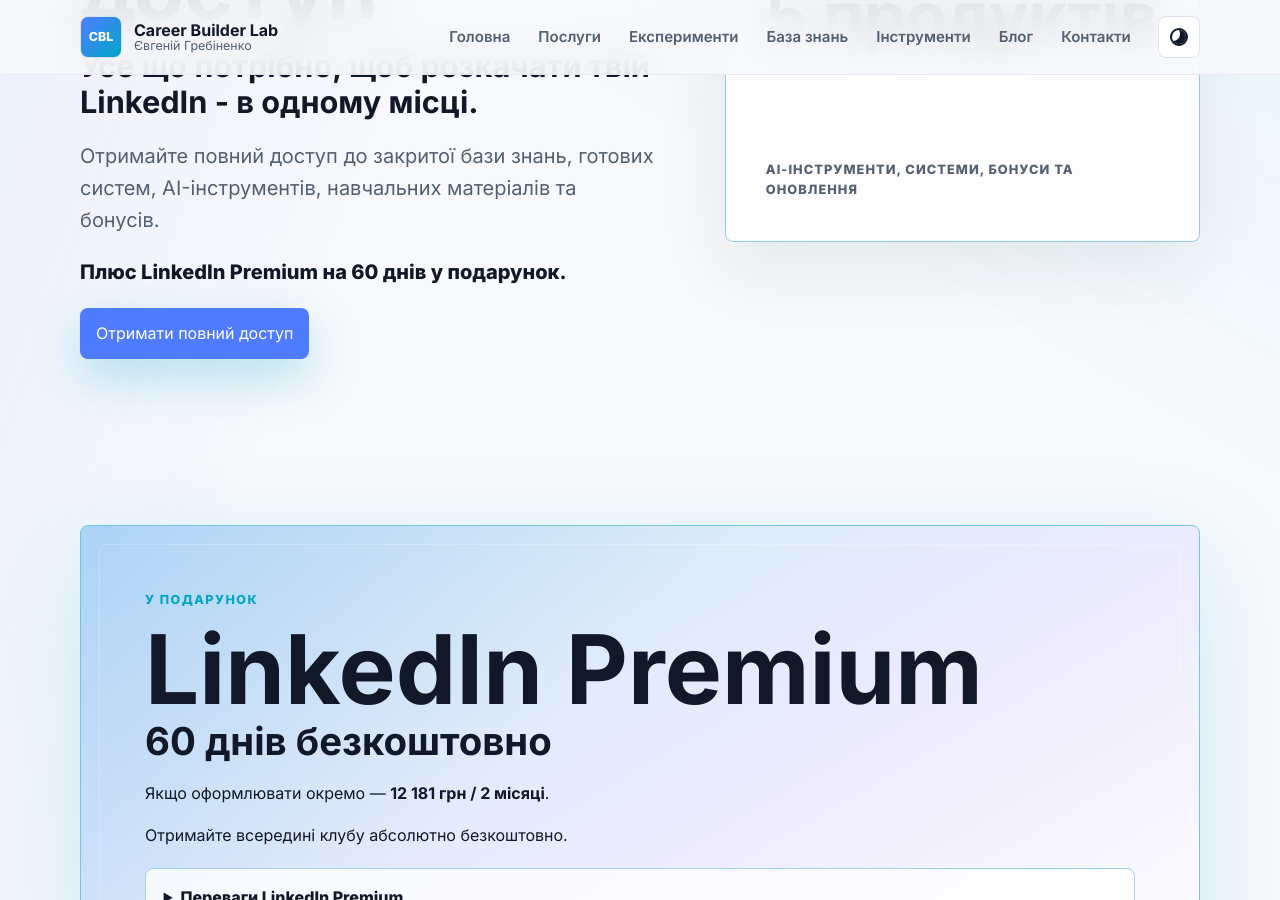
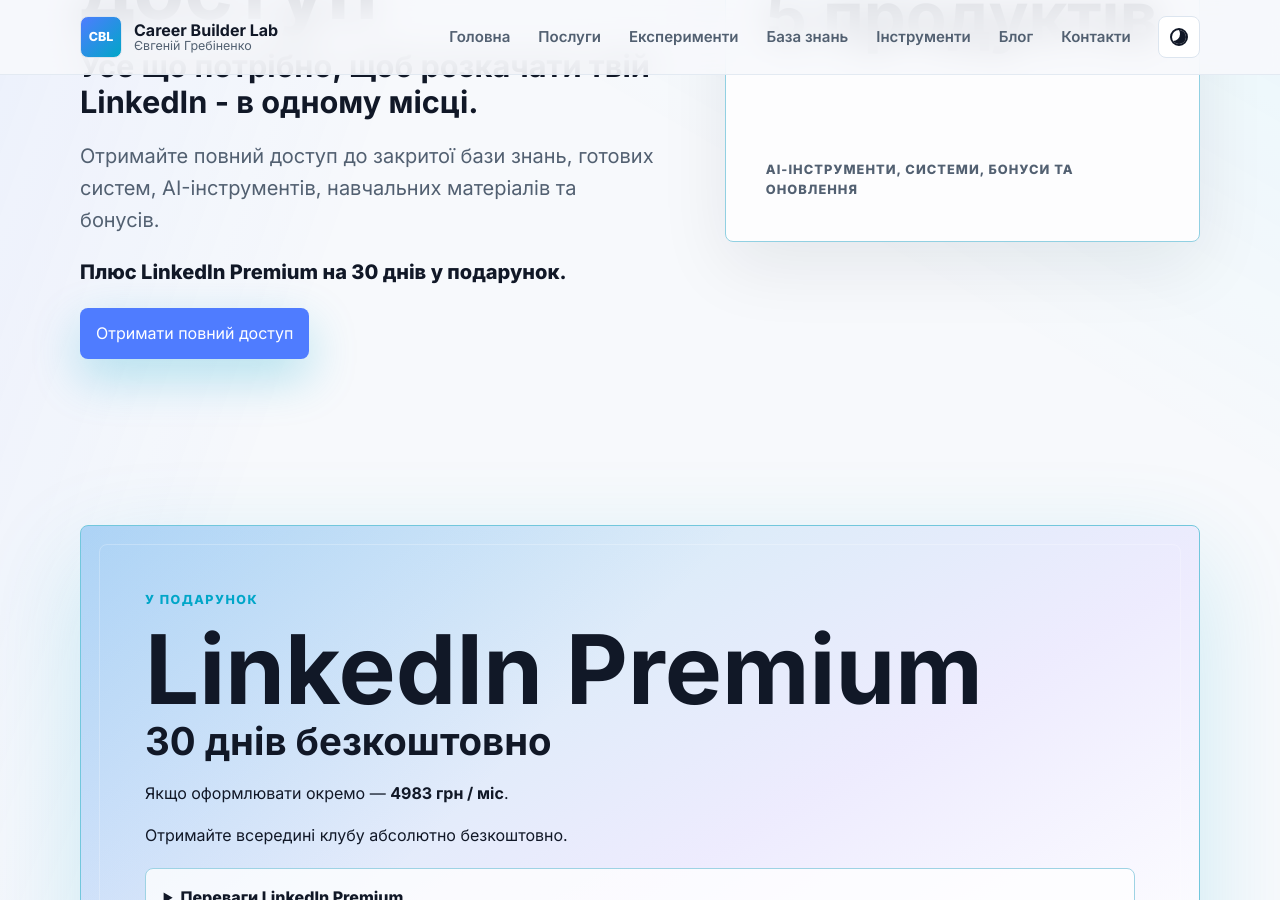
Before and after one commit to jenya112115-source/careerbuilderlab, a Jekyll site: the page built from _products/full-access.md, in a window 1280 px wide and 900 px high, scrolled down 493 px. Built offline with Jekyll 4.4.1, drawn with Linux system fonts in a browser that asks for light colours; some of the changed text lies outside the part shown.

Commit message:
Add files via upload

```diff
--- a/_layouts/experiment.html
+++ b/_layouts/experiment.html
@@ -7,6 +7,11 @@
     <p class="eyebrow">{{ page.status | default: "Експеримент" }}</p>
     <h1>{{ page.title }}</h1>
     <p class="lead">{{ page.description }}</p>
+    <div class="resource-meta-strip" aria-label="Інформація про експеримент">
+      <span>Автор: {{ page.author | default: site.author.name }}</span>
+      {% if page.updated %}<span>Оновлено: {{ page.updated | date: "%d.%m.%Y" }}</span>{% endif %}
+      <span>Розділ: {{ page.channel | default: page.status | default: "Експеримент" }}</span>
+    </div>
   </header>
   <div class="article-body container experiment-container">
     {{ content }}
--- a/_layouts/full-access.html
+++ b/_layouts/full-access.html
@@ -12,7 +12,7 @@
         <h1>{{ page.title }}</h1>
         <h2>{{ page.subtitle }}</h2>
         <p>{{ page.description }}</p>
-        <p class="full-access-gift-line">Плюс LinkedIn Premium на 60 днів у подарунок.</p>
+        <p class="full-access-gift-line">Плюс LinkedIn Premium на 30 днів у подарунок.</p>
         <a class="button primary full-access-gradient-button" href="{{ pay_url }}">Отримати повний доступ</a>
       </div>
       <div class="full-access-hero-panel" aria-label="Коротко про продукт">
@@ -28,8 +28,8 @@
       <div class="premium-gift-card">
         <p class="eyebrow">У подарунок</p>
         <h2>LinkedIn Premium</h2>
-        <h3>60 днів безкоштовно</h3>
-        <p>Якщо оформлювати окремо — <strong>12 181 грн / 2 місяці</strong>.</p>
+        <h3>30 днів безкоштовно</h3>
+        <p>Якщо оформлювати окремо — <strong>4983 грн / міс</strong>.</p>
         <p>Отримайте всередині клубу абсолютно безкоштовно.</p>
         <details class="premium-accordion">
           <summary>Переваги LinkedIn Premium</summary>
@@ -94,7 +94,7 @@
     <div class="container value-stack">
       <p class="eyebrow">Загальна цінність</p>
       <h2>Якщо купувати все окремо</h2>
-      <div class="value-number">≈ 16 181 грн</div>
+      <div class="value-number">≈ 8983 UAH</div>
       <div class="value-price-main">
         <span>Ваша ціна сьогодні</span>
         <strong>{{ page.price }}</strong>
--- a/_layouts/service.html
+++ b/_layouts/service.html
@@ -11,6 +11,9 @@
       <div class="button-row">
         <a class="button primary" href="{{ '/contact/' | relative_url }}">Обговорити запит</a>
         <a class="button secondary" href="{{ site.data.brand.linkedin }}" target="_blank" rel="noopener">Написати в LinkedIn</a>
+        {% if page.telegram_url %}
+          <a class="button secondary" href="{{ page.telegram_url }}" target="_blank" rel="noopener">Написати в Telegram</a>
+        {% endif %}
       </div>
     </div>
   </header>
```
